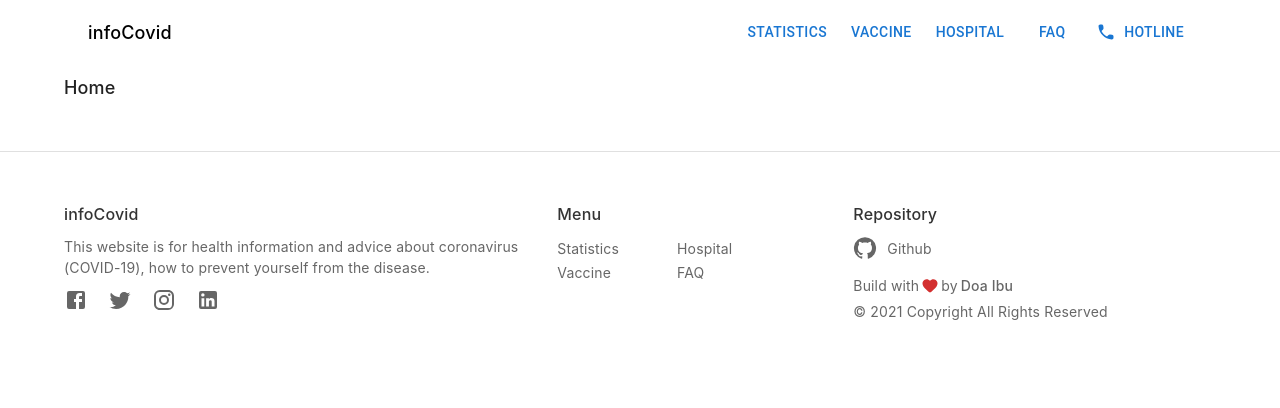
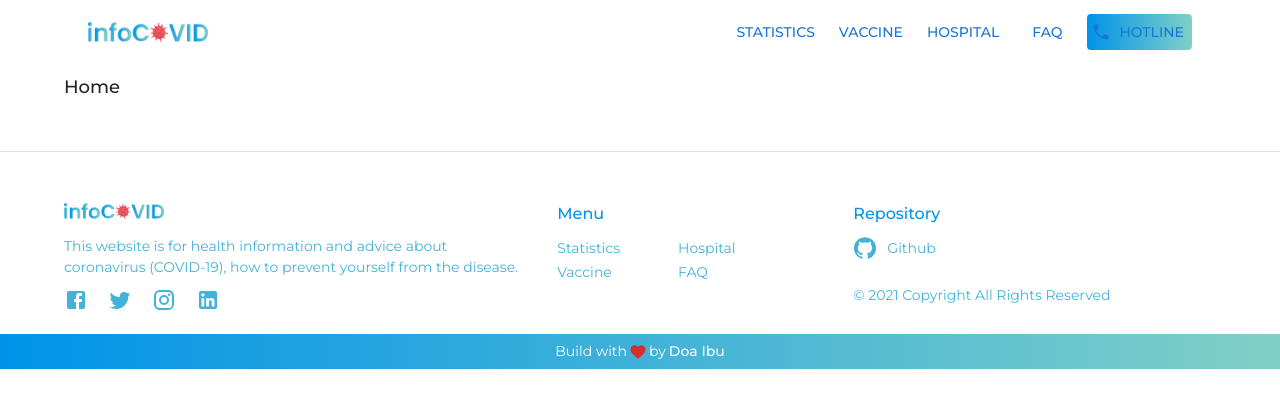
Before and after one commit to niceDeve/info-covid, a Next.js app: page / in a window 1280 px wide. Shown: the top 408 px of the page. Built offline with nearby package versions, Linux system fonts and the light colour scheme.

Commit message:
fixing font and other stuff

```diff
--- a/components/Footer/Footer.js
+++ b/components/Footer/Footer.js
@@ -1,4 +1,5 @@
 import Link from 'next/link';
+import Image from 'next/image';
 import { Box, Grid, Container, Stack, Tooltip } from '@mui/material';
 import FacebookIcon from '@mui/icons-material/Facebook';
 import TwitterIcon from '@mui/icons-material/Twitter';
@@ -8,6 +9,7 @@ import GitHubIcon from '@mui/icons-material/GitHub';
 import FavoriteRoundedIcon from '@mui/icons-material/FavoriteRounded';
 import { makeStyles } from '@mui/styles';
 import styles from './Footer.style';
+import logo from '../../public/logo.png';
 const useStyles = makeStyles(styles);
 
 const navLinks1 = [
@@ -35,7 +37,9 @@ export default function Footer() {
         {/* left */}
         <Grid container spacing={{ xs: 1, md: 4 }}>
           <Grid item xs={12} sm={12} md={5}>
-            <h2 className={classes.title}>infoCovid</h2>
+            <div className={classes.brand}>
+              <Image src={logo} alt='logo' />
+            </div>
             <p className={classes.desc}>
               This website is for health information and advice about coronavirus (COVID-19), how to prevent yourself from the disease.
             </p>
@@ -98,18 +102,19 @@ export default function Footer() {
                 </a>
               </Link>
             </Box>
-            <div className={classes.withLove}>
-              <p>Build with</p>
-              <FavoriteRoundedIcon sx={{ margin: '0 2px', fontSize: 18 }} color='error' />
-              <p>by</p>
-              <Link href='/about' passHref>
-                <p className={classes.doaIbu}>Doa Ibu</p>
-              </Link>
-            </div>
+
             <p className={classes.marginFooter}>&copy; 2021 Copyright All Rights Reserved</p>
           </Grid>
         </Grid>
       </Container>
+      <div className={classes.withLove}>
+        <p className={classes.doa}>Build with</p>
+        <FavoriteRoundedIcon sx={{ margin: '0 2px', fontSize: 18 }} color='error' />
+        <p className={classes.doa}>by</p>
+        <Link href='/about' passHref>
+          <p className={classes.doaIbu}>Doa Ibu</p>
+        </Link>
+      </div>
     </Box>
   );
 }
--- a/components/Footer/Footer.style.js
+++ b/components/Footer/Footer.style.js
@@ -1,75 +1,86 @@
 const footerStyle = {
   marginFooter: {
-    // marginTop: "25px",
+    marginTop: '25px',
     fontSize: '14px',
-    color: 'rgba(0, 0, 0, 0.6)',
+    color: '#42B3D7',
     '@media screen and (max-width: 900px)': {
       marginTop: '10px',
-      marginBottom: '56px',
     },
   },
   withLove: {
+    backgroundImage: 'linear-gradient(to right, #0093e9, #80d0c7) !important',
+    justifyContent: 'center',
     marginTop: '15px',
     display: 'flex',
     alignItems: 'center',
-    color: 'rgba(0, 0, 0, 0.6)',
     fontSize: '14px',
-    marginBottom: '5px',
+    '@media screen and (max-width: 900px)': {
+      marginTop: '10px',
+      marginBottom: '40px',
+    },
   },
   doaIbu: {
     marginLeft: '3px',
     cursor: 'pointer',
     fontWeight: 500,
-    '@media screen and (min-width: 900px)': {
-      '&:hover': {
-        color: 'rgba(0, 0, 0, 1)',
-      },
-    },
+    color: 'white',
+    padding: '7px 0',
   },
   boxMargin: {
     marginTop: '50px',
     backgroundColor: 'white',
     padding: '15px 0',
     '@media screen and (min-width: 900px)': {
-      padding: '50px 0',
+      padding: '50px 0 0 0',
     },
   },
   grey: {
-    color: 'rgba(0, 0, 0, 0.6)',
+    color: '#42B3D7',
     '@media screen and (min-width: 900px)': {
       '&:hover': {
-        color: 'rgba(0, 0, 0, 1)',
+        color: '#0093e9',
       },
     },
   },
   link: {
     fontSize: '14px',
-    color: 'rgba(0, 0, 0, 0.6)',
+    color: '#42B3D7',
     '@media screen and (min-width: 900px)': {
       '&:hover': {
-        color: 'rgba(0, 0, 0, 1)',
+        color: '#0093e9',
       },
     },
+  },
+  brand: {
+    fontSize: '16px',
+    fontWeight: 500,
+    marginBottom: '10px',
+    color: 'rgba(0, 0, 0, 0.8)',
+    maxWidth: '100px !important',
+    cursor: 'pointer !important',
   },
   title: {
     fontSize: '16px',
     fontWeight: 500,
     marginBottom: '10px',
-    color: 'rgba(0, 0, 0, 0.8)',
+    color: '#0093e9',
   },
   desc: {
     fontSize: '14px',
-    color: 'rgba(0, 0, 0, 0.6)',
+    color: '#42B3D7',
   },
   github: {
     margin: 'auto 0 auto 10px',
     display: 'block',
     fontSize: '14px',
-    color: 'rgba(0, 0, 0, 0.6)',
+    color: '#42B3D7',
+  },
+  doa: {
+    color: 'white',
   },
   gitContainer: {
     display: 'flex',
-    color: 'rgba(0, 0, 0, 0.6)',
+    color: '#42B3D7',
   },
   pointer: {
     cursor: 'pointer',
--- a/components/Header/Header.js
+++ b/components/Header/Header.js
@@ -1,4 +1,5 @@
 import Link from 'next/link';
+import Image from 'next/image';
 import { cloneElement, useState, Fragment } from 'react';
 import { Container, AppBar, Toolbar, CssBaseline, useScrollTrigger, Box, Stack, Button, SwipeableDrawer, IconButton } from '@mui/material';
 import MenuRoundedIcon from '@mui/icons-material/MenuRounded';
@@ -7,6 +8,7 @@ import HelpRoundedIcon from '@mui/icons-material/HelpRounded';
 import ArrowBackRoundedIcon from '@mui/icons-material/ArrowBackRounded';
 import { useRouter } from 'next/router';
 import { makeStyles } from '@mui/styles';
+import logo from '../../public/logo.png';
 import styles from './Header.style';
 const useStyles = makeStyles(styles);
 
@@ -49,7 +51,7 @@ export default function Navbar(props) {
           </Button>
         </Link>
 
-        <Link href='/about' passHref>
+        <Link href='/faq' passHref>
           <Button
             size='large'
             startIcon={<HelpRoundedIcon />}
@@ -81,7 +83,9 @@ export default function Navbar(props) {
               ) : null}
 
               <Link href='/' passHref>
-                <a className={classes.brand}>infoCovid</a>
+                <div className={classes.brand}>
+                  <img src='/logo.png' alt='logo' className={classes.block} />
+                </div>
               </Link>
 
               <Stack
--- a/components/Header/Header.style.js
+++ b/components/Header/Header.style.js
@@ -1,89 +1,114 @@
 const headerStyle = {
-  stack: { padding: "0 10px" },
+  stack: { padding: '0 10px' },
   hotline: {
-    marginTop: "10px",
-    justifyContent: "start",
-    paddingLeft: "15px",
-    fontSize: "14px",
-    textTransform: "capitalize",
-    color: "rgba(0, 0, 0, 0.6)",
+    marginTop: '10px',
+    justifyContent: 'start',
+    paddingLeft: '15px',
+    fontSize: '14px',
+    textTransform: 'capitalize',
     fontWeight: 400,
-    "&:hover": {
-      backgroundColor: "rgba(233, 233, 233, 0.3)",
+    backgroundImage: 'linear-gradient(to right, #0093e9, #80d0c7) !important',
+    color: 'white',
+    paddingLeft: '20px',
+    paddingRight: '20px',
+    borderRadius: '12px',
+    '&:hover': {
+      backgroundColor: 'rgba(233, 233, 233, 0.3)',
     },
   },
   aboutActive: {
-    marginTop: "10px",
-    justifyContent: "start",
-    paddingLeft: "15px",
-    fontSize: "14px",
-    textTransform: "capitalize",
-    color: "#1976d2",
+    marginTop: '10px',
+    justifyContent: 'start',
+    paddingLeft: '15px',
+    fontSize: '14px',
+    textTransform: 'capitalize',
+    color: '#1976d2',
     fontWeight: 500,
-    "&:hover": {
-      backgroundColor: "rgba(233, 233, 233, 0.3)",
+    paddingLeft: '20px',
+    paddingRight: '20px',
+    borderRadius: '12px',
+    '&:hover': {
+      backgroundColor: 'rgba(233, 233, 233, 0.3)',
     },
   },
   aboutDeactive: {
-    marginTop: "10px",
-    justifyContent: "start",
-    paddingLeft: "15px",
-    fontSize: "14px",
-    textTransform: "capitalize",
-    color: "rgba(0, 0, 0, 0.6)",
+    marginTop: '10px',
+    justifyContent: 'start',
+    paddingLeft: '15px',
+    fontSize: '14px',
+    textTransform: 'capitalize',
     fontWeight: 400,
-    "&:hover": {
-      backgroundColor: "rgba(233, 233, 233, 0.3)",
+    paddingLeft: '20px',
+    paddingRight: '20px',
+    borderRadius: '12px',
+    '&:hover': {
+      backgroundColor: 'rgba(233, 233, 233, 0.3)',
     },
   },
   navlinkmobile: {
-    justifyContent: "start",
-    paddingLeft: "15px",
+    justifyContent: 'start',
+    paddingLeft: '15px',
   },
   toolBar: {
-    justifyContent: "space-between",
-    padding: "0",
+    justifyContent: 'space-between',
+    padding: '0',
   },
   brand: {
-    fontSize: "18px",
-    color: "rgba(0, 0, 0, 1)",
+    fontSize: '18px',
+    color: 'rgba(0, 0, 0, 1)',
     fontWeight: 500,
+    maxWidth: '120px !important',
+    cursor: 'pointer !important',
   },
   navActive: {
-    textTransform: "capitalize",
-    fontSize: "16px",
-    color: "#1976d2",
+    textTransform: 'capitalize',
+    fontSize: '16px',
+    color: '#0093e9',
+    paddingLeft: '20px',
+    paddingRight: '20px',
+    borderRadius: '12px',
     fontWeight: 500,
-    "&:hover": {
-      backgroundColor: "rgba(233, 233, 233, 0.3)",
+    '&:hover': {
+      backgroundColor: 'rgba(233, 233, 233, 0.3)',
     },
   },
   navDeactive: {
-    textTransform: "capitalize",
-    fontSize: "16px",
-    color: "rgba(0, 0, 0, 0.6)",
+    textTransform: 'capitalize',
+    fontSize: '16px',
+    color: '#42B3D7',
+    paddingLeft: '20px',
+    paddingRight: '20px',
+    borderRadius: '12px',
     fontWeight: 400,
-    "&:hover": {
-      backgroundColor: "rgba(233, 233, 233, 0.3)",
+    '&:hover': {
+      backgroundColor: 'rgba(233, 233, 233, 0.3)',
     },
   },
   hotlineDesktop: {
-    textTransform: "capitalize",
-    fontSize: "16px",
-    color: "rgba(0, 0, 0, 0.6)",
+    textTransform: 'capitalize',
+    fontSize: '16px',
     fontWeight: 400,
-    "&:hover": {
-      backgroundColor: "rgba(233, 233, 233, 0.3)",
+    backgroundImage: 'linear-gradient(to right, #0093e9 , #80d0c7) !important',
+    color: 'white',
+    paddingLeft: '20px',
+    paddingRight: '20px',
+    borderRadius: '12px',
+    '&:hover': {
+      backgroundColor: 'rgba(233, 233, 233, 0.3)',
     },
   },
   grey: {
-    color: "rgba(0, 0, 0, 0.6)",
-    "&:hover": {
-      backgroundColor: "rgba(233, 233, 233, 0.3)",
+    '&:hover': {
+      backgroundColor: 'rgba(233, 233, 233, 0.3)',
     },
   },
   icon: {
-    color: "rgba(0, 0, 0, 0.6)",
+    color: '#0093e9',
+  },
+  block: {
+    display: 'block !important',
+    margin: 'auto',
+    width: '120px',
   },
 };
 
--- a/components/Navigation/Navigation.style.js
+++ b/components/Navigation/Navigation.style.js
@@ -1,11 +1,11 @@
 const navigationStyle = {
   active: {
-    paddingTop: "6px !important",
-    color: "#1976d2 !important",
-    fontSize: "12px !important",
+    paddingTop: '6px !important',
+    fontSize: '12px !important',
+    color: '#0093e9',
   },
   deactive: {
-    color: "rgba(0, 0, 0, 0.6) !important",
+    color: '#42B3D7',
   },
 };
 
--- a/pages/_document.js
+++ b/pages/_document.js
@@ -1,7 +1,7 @@
 /* eslint-disable @next/next/no-document-import-in-page */
-import React from "react";
-import Document, { Html, Head, Main, NextScript } from "next/document";
-import { ServerStyleSheets } from "@mui/styles";
+import React from 'react';
+import Document, { Html, Head, Main, NextScript } from 'next/document';
+import { ServerStyleSheets } from '@mui/styles';
 class MyDocument extends Document {
   static async getInitialProps(ctx) {
     const sheets = new ServerStyleSheets();
--- a/styles/globals.css
+++ b/styles/globals.css
@@ -1,11 +1,12 @@
-@import "./nprogress.css";
+@import './nprogress.css';
+@import url('https://fonts.googleapis.com/css2?family=Montserrat:ital,wght@0,100;0,200;0,300;0,400;0,500;0,600;0,700;0,800;0,900;1,100;1,200;1,300;1,400;1,500;1,600;1,700;1,800;1,900&display=swap');
 
 * {
   padding: 0;
   margin: 0;
   box-sizing: border-box;
-  font-family: -apple-system, BlinkMacSystemFont, Segoe UI, Roboto, Oxygen, Ubuntu, Cantarell, Fira Sans, Droid Sans, Helvetica Neue,
-    sans-serif;
+  font-family: 'Montserrat', -apple-system, BlinkMacSystemFont, Segoe UI, Roboto, Oxygen, Ubuntu, Cantarell, Fira Sans, Droid Sans,
+    Helvetica Neue, sans-serif;
 }
 
 a {
```
Also changed, not shown: pages/_app.js (+23 -14 lines), public/logo.png (added).
